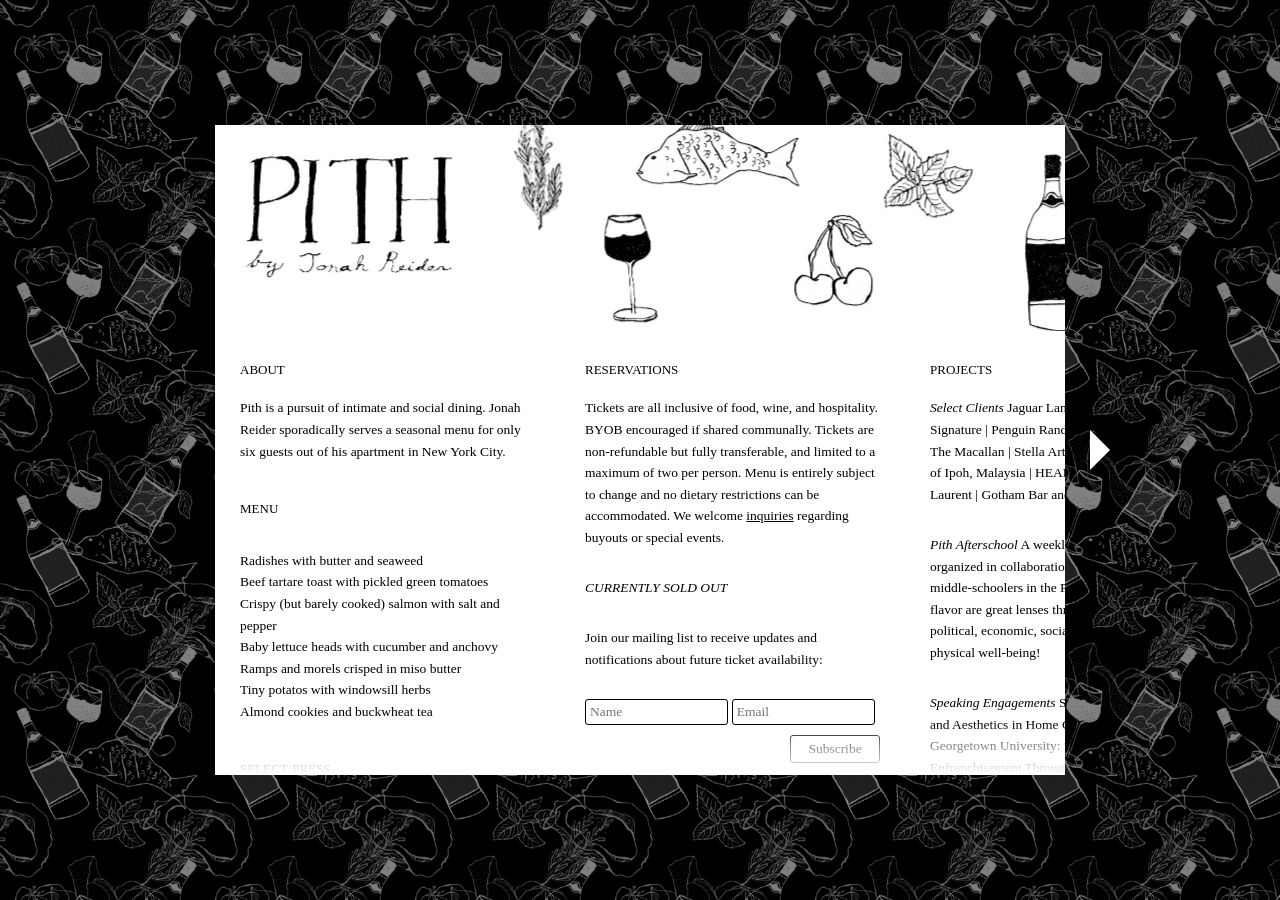
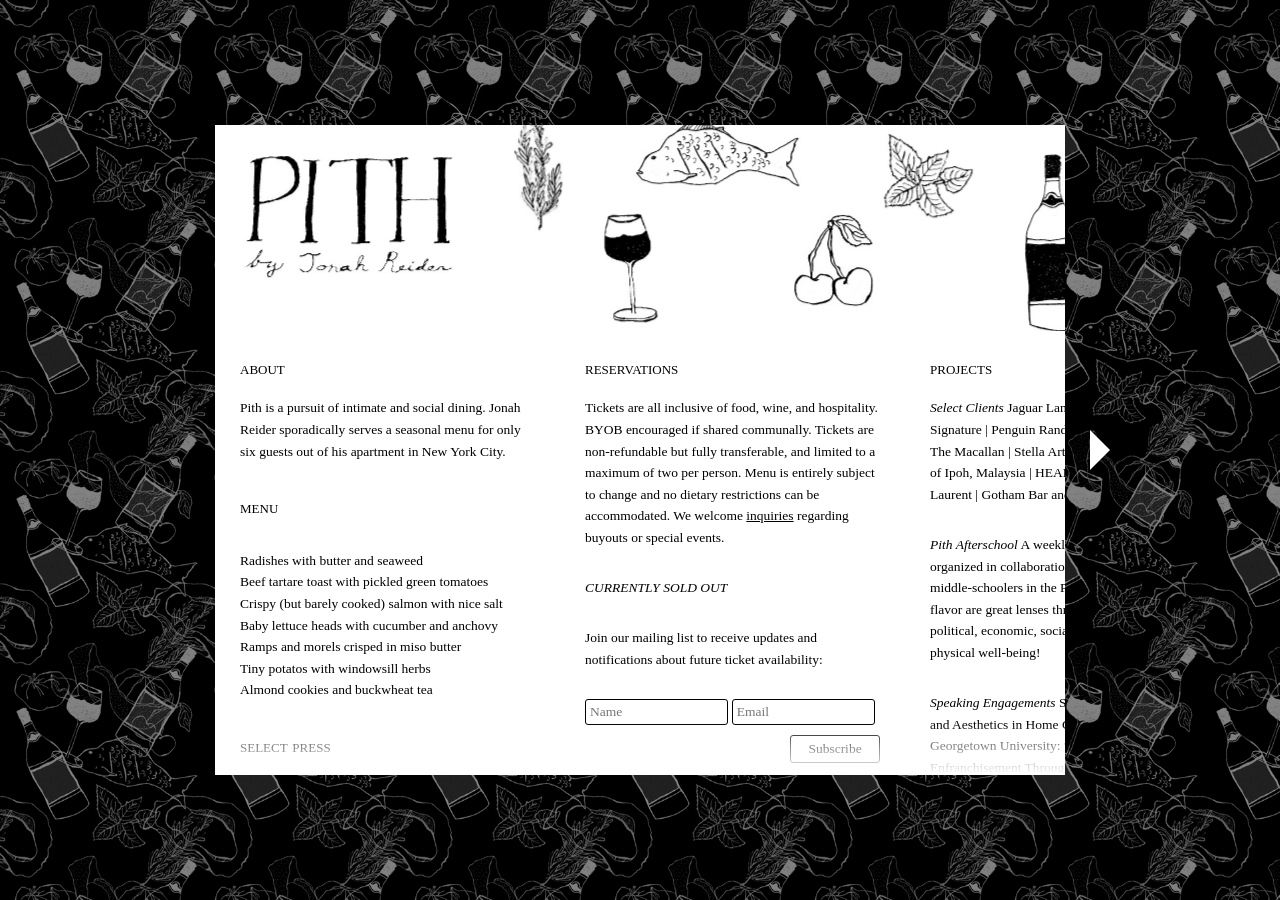
Before and after one commit to zoe-pith/pith-site, a Jekyll site: the page built from index.md, in a window 1280 px wide. Built offline with Jekyll 4.4.1, drawn with Linux system fonts in a browser that asks for light colours; some web fonts are replaced.

Commit message:
Update about.md

```diff
--- a/sections/about.md
+++ b/sections/about.md
@@ -5,7 +5,7 @@
 # menu
 Radishes with butter and seaweed
 Beef tartare toast with pickled green tomatoes
-Crispy (but barely cooked) salmon with salt and pepper
+Crispy (but barely cooked) salmon with nice salt
 Baby lettuce heads with cucumber and anchovy
 Ramps and morels crisped in miso butter
 Tiny potatos with windowsill herbs
```
